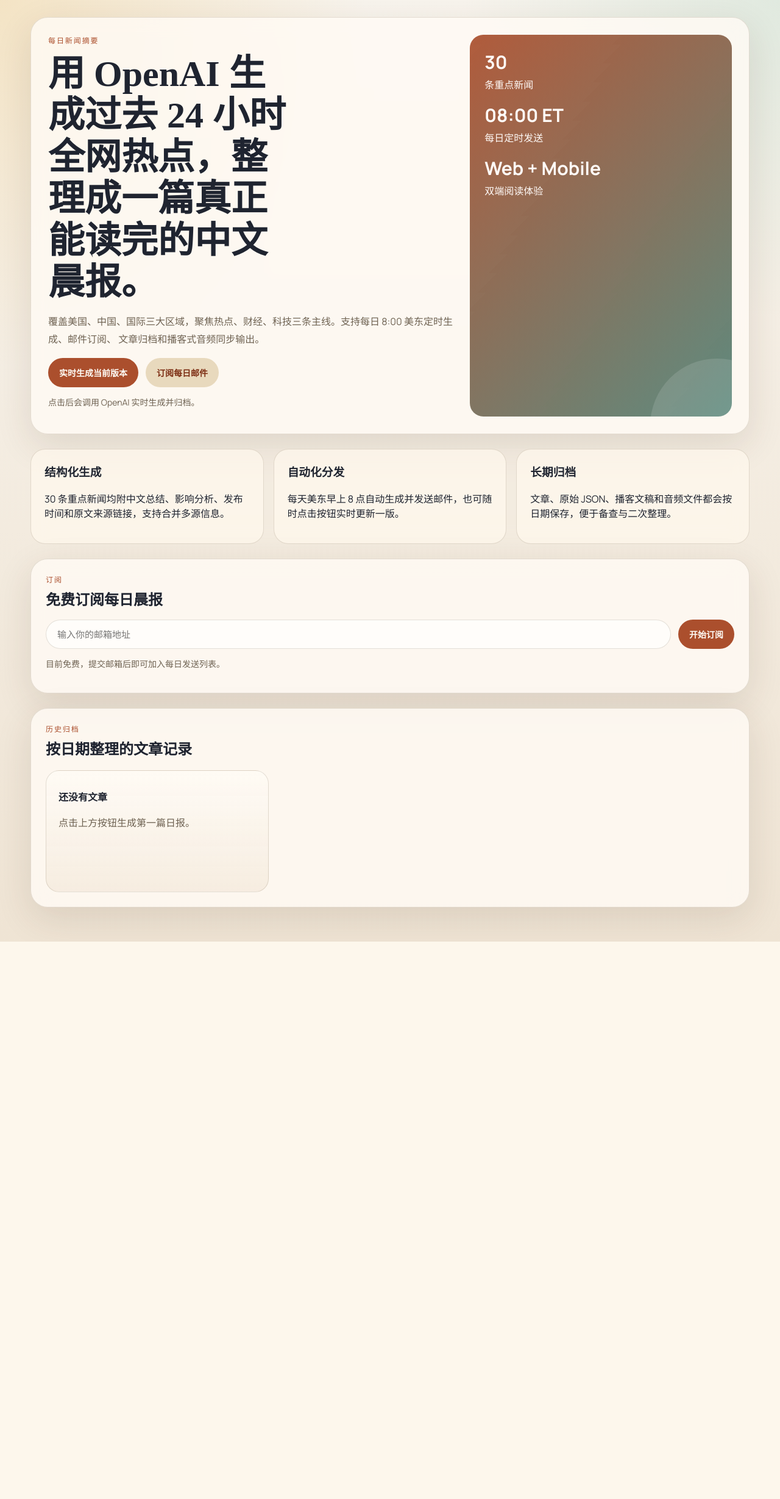
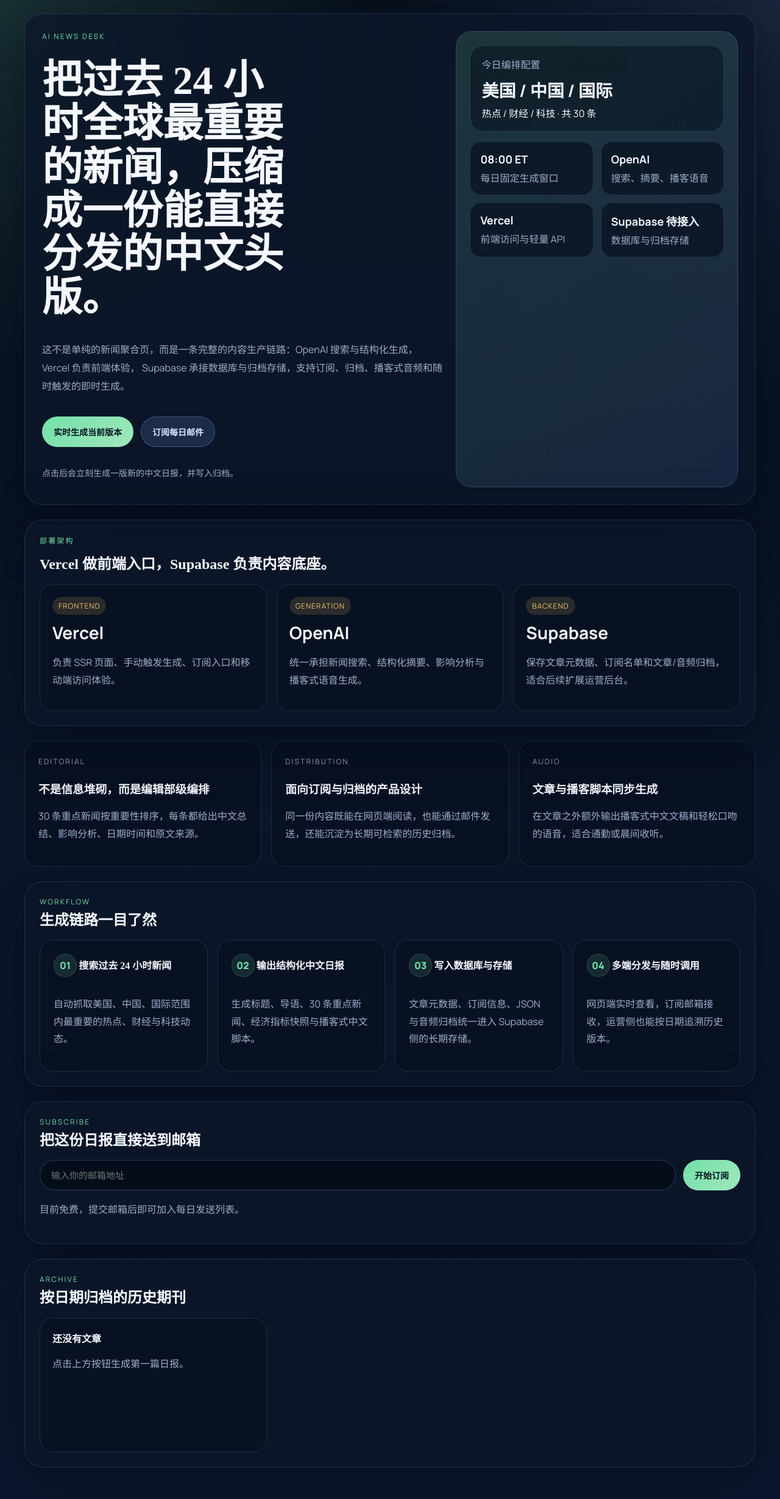
Before and after one commit to EricFollowUH/News, a FastAPI app: page / in a window 1280 px wide. Shown: the whole page at 61% size. Before the commit the page ends 1544 px from the top, so only its background shows below. Run offline with FastAPI, Linux system fonts and the light colour scheme; data that the repository does not hold is empty; some libraries are stand-ins or nearby versions.

Commit message:
Redesign UI for Vercel and Supabase

```diff
--- a/app/static/styles.css
+++ b/app/static/styles.css
@@ -1,14 +1,17 @@
 :root {
-  --bg: #f5f0e8;
-  --surface: rgba(255, 251, 245, 0.82);
-  --surface-strong: #fffaf2;
-  --line: rgba(87, 68, 41, 0.16);
-  --text: #1f2430;
-  --muted: #6e6252;
-  --accent: #ab4f2d;
-  --accent-deep: #7d2e14;
-  --green: #0d7a5f;
-  --shadow: 0 18px 60px rgba(66, 43, 24, 0.12);
+  --bg: #08111f;
+  --bg-soft: #0e1a31;
+  --panel: rgba(11, 22, 41, 0.82);
+  --panel-strong: #101d36;
+  --panel-warm: rgba(23, 36, 60, 0.9);
+  --line: rgba(145, 180, 255, 0.16);
+  --line-strong: rgba(145, 180, 255, 0.28);
+  --text: #f5f8ff;
+  --muted: #9eaeca;
+  --accent: #73e0a9;
+  --accent-2: #86a8ff;
+  --accent-3: #f3c46f;
+  --shadow: 0 26px 90px rgba(3, 8, 18, 0.55);
 }
 
 * {
@@ -21,12 +24,12 @@ html {
 
 body {
   margin: 0;
+  color: var(--text);
   font-family: "Manrope", "PingFang SC", "Hiragino Sans GB", sans-serif;
-  color: var(--text);
   background:
-    radial-gradient(circle at top left, rgba(236, 197, 122, 0.35), transparent 30%),
-    radial-gradient(circle at top right, rgba(117, 185, 160, 0.18), transparent 26%),
-    linear-gradient(180deg, #f8f4ed 0%, #efe4d4 100%);
+    radial-gradient(circle at top left, rgba(115, 224, 169, 0.16), transparent 22%),
+    radial-gradient(circle at top right, rgba(134, 168, 255, 0.14), transparent 24%),
+    linear-gradient(180deg, #07101d 0%, #0a1527 48%, #0c1730 100%);
   min-height: 100vh;
 }
 
@@ -37,67 +40,76 @@ a {
 
 .page-shell,
 .article-page {
-  width: min(1180px, calc(100vw - 32px));
+  width: min(1200px, calc(100vw - 28px));
   margin: 0 auto;
-  padding: 28px 0 56px;
+  padding: 22px 0 52px;
 }
 
 .hero,
+.stack-strip,
 .latest,
-.features,
 .subscribe,
 .archive,
+.workflow,
+.article-detail-hero,
 .article-rich {
-  background: var(--surface);
-  backdrop-filter: blur(14px);
+  background: var(--panel);
   border: 1px solid var(--line);
   box-shadow: var(--shadow);
-  border-radius: 28px;
+  backdrop-filter: blur(20px);
+  border-radius: 30px;
 }
 
 .hero {
+  padding: 28px;
+}
+
+.hero--product {
   display: grid;
-  grid-template-columns: 1.4fr 0.9fr;
-  gap: 24px;
-  padding: 28px;
-  min-height: 440px;
+  grid-template-columns: minmax(0, 1.35fr) minmax(280px, 0.95fr);
+  gap: 22px;
 }
 
 .hero__content {
   display: flex;
   flex-direction: column;
   justify-content: space-between;
+  gap: 18px;
 }
 
 .hero__eyebrow,
 .section-head__eyebrow,
-.eyebrow {
+.eyebrow,
+.feature__kicker {
+  margin: 0 0 10px;
+  font-size: 12px;
+  letter-spacing: 0.18em;
   text-transform: uppercase;
-  letter-spacing: 0.16em;
-  font-size: 12px;
   color: var(--accent);
-  margin: 0 0 12px;
 }
 
 .hero h1,
+.section-head h2,
 .latest h2,
-.section-head h2,
-.article-header h1 {
+.article-header h1,
+.article-detail-hero h1 {
   margin: 0;
   font-family: "Noto Serif SC", serif;
-  line-height: 1.14;
+  line-height: 1.08;
 }
 
 .hero h1 {
-  font-size: clamp(34px, 6vw, 60px);
-  max-width: 13ch;
+  font-size: clamp(36px, 6vw, 66px);
+  max-width: 12ch;
 }
 
 .hero__lede,
 .latest__deck,
+.subscribe__hint,
+.article-detail-hero__deck,
 .article-header .deck {
   color: var(--muted);
-  line-height: 1.8;
+  line-height: 1.9;
   font-size: 16px;
 }
 
@@ -109,13 +121,16 @@ a {
 }
 
 .button {
-  border: none;
+  display: inline-flex;
+  align-items: center;
+  justify-content: center;
   border-radius: 999px;
+  border: 1px solid transparent;
   padding: 14px 18px;
   font-size: 14px;
-  font-weight: 700;
+  font-weight: 800;
   cursor: pointer;
-  transition: transform 160ms ease, background 160ms ease, color 160ms ease;
+  transition: transform 180ms ease, border-color 180ms ease, background 180ms ease;
 }
 
 .button:hover {
@@ -123,57 +138,23 @@ a {
 }
 
 .button--primary {
-  background: var(--accent);
-  color: #fffdf7;
+  background: linear-gradient(135deg, var(--accent), #9fe7bc);
+  color: #07131f;
 }
 
 .button--secondary {
-  background: #e8d9bd;
-  color: var(--accent-deep);
+  background: rgba(134, 168, 255, 0.15);
+  border-color: rgba(134, 168, 255, 0.35);
+  color: #dce7ff;
 }
 
 .button--ghost {
   background: transparent;
-  color: var(--accent-deep);
-  border: 1px solid var(--line);
-}
-
-.hero__panel {
-  position: relative;
-  overflow: hidden;
-  border-radius: 22px;
-  background:
-    linear-gradient(135deg, rgba(171, 79, 45, 0.93), rgba(86, 132, 121, 0.95)),
-    linear-gradient(180deg, rgba(255, 255, 255, 0.08), transparent);
-  padding: 24px;
-  color: #fffaf7;
-}
-
-.hero__panel::after {
-  content: "";
-  position: absolute;
-  inset: auto -20% -20% auto;
-  width: 220px;
-  height: 220px;
-  border-radius: 50%;
-  background: rgba(255, 255, 255, 0.12);
-}
-
-.hero__stats {
-  display: grid;
-  gap: 18px;
-  position: relative;
-  z-index: 1;
-}
-
-.hero__stats strong {
-  display: block;
-  font-size: 30px;
-  margin-bottom: 4px;
+  border-color: var(--line-strong);
+  color: #edf3ff;
 }
 
 .hero__note,
-.subscribe__hint,
 .latest__meta,
 .window,
 .article-footer {
@@ -181,25 +162,132 @@ a {
   font-size: 14px;
 }
 
+.hero__panel {
+  border-radius: 26px;
+  padding: 22px;
+  position: relative;
+  overflow: hidden;
+}
+
+.hero__panel--dashboard {
+  background:
+    linear-gradient(145deg, rgba(115, 224, 169, 0.14), rgba(134, 168, 255, 0.12)),
+    linear-gradient(180deg, rgba(255, 255, 255, 0.02), transparent);
+  border: 1px solid rgba(134, 168, 255, 0.2);
+}
+
+.signal-card {
+  padding: 18px;
+  background: rgba(6, 13, 26, 0.48);
+  border: 1px solid rgba(115, 224, 169, 0.18);
+  border-radius: 22px;
+  margin-bottom: 16px;
+}
+
+.signal-card p,
+.signal-grid span {
+  margin: 0;
+  color: var(--muted);
+}
+
+.signal-card strong {
+  display: block;
+  margin: 10px 0 6px;
+  font-size: 28px;
+}
+
+.signal-grid {
+  display: grid;
+  grid-template-columns: repeat(2, minmax(0, 1fr));
+  gap: 12px;
+}
+
+.signal-grid article {
+  padding: 16px;
+  border-radius: 18px;
+  background: rgba(7, 15, 28, 0.68);
+  border: 1px solid var(--line);
+}
+
+.signal-grid strong {
+  display: block;
+  font-size: 18px;
+  margin-bottom: 6px;
+}
+
+.stack-strip,
 .latest,
 .subscribe,
-.archive {
+.archive,
+.workflow {
   margin-top: 24px;
   padding: 24px;
+}
+
+.stack-strip__header h2 {
+  margin: 0;
+  font-family: "Noto Serif SC", serif;
+}
+
+.stack-grid,
+.market-strip,
+.archive-grid,
+.workflow-grid,
+.features {
+  display: grid;
+  gap: 16px;
+}
+
+.stack-grid {
+  margin-top: 18px;
+  grid-template-columns: repeat(3, minmax(0, 1fr));
+}
+
+.stack-card,
+.market-pill,
+.archive-card,
+.workflow-grid article,
+.features article,
+.market-card {
+  border-radius: 22px;
+  border: 1px solid var(--line);
+  background: rgba(9, 18, 34, 0.92);
+}
+
+.stack-card {
+  padding: 20px;
+}
+
+.stack-card__label {
+  display: inline-flex;
+  margin-bottom: 10px;
+  padding: 6px 10px;
+  border-radius: 999px;
+  background: rgba(243, 196, 111, 0.14);
+  color: var(--accent-3);
+  font-size: 12px;
+  letter-spacing: 0.08em;
+  text-transform: uppercase;
+}
+
+.stack-card strong {
+  display: block;
+  font-size: 28px;
+  margin-bottom: 8px;
+}
+
+.stack-card p,
+.features p,
+.workflow-grid p,
+.archive-card p {
+  color: var(--muted);
+  line-height: 1.8;
 }
 
 .section-head {
   display: flex;
   align-items: end;
   justify-content: space-between;
-  gap: 16px;
-}
-
-.market-strip,
-.market-grid,
-.archive-grid,
-.features {
-  display: grid;
   gap: 16px;
 }
 
@@ -210,51 +298,75 @@ a {
 
 .market-pill,
 .market-card {
-  background: var(--surface-strong);
-  border: 1px solid var(--line);
-  border-radius: 20px;
   padding: 18px;
 }
 
 .market-pill span,
 .market-card__top span {
   display: block;
+  color: var(--muted);
   font-size: 13px;
-  color: var(--muted);
 }
 
 .market-pill strong,
 .market-card strong {
   display: block;
+  margin: 10px 0 6px;
   font-size: 24px;
-  margin: 10px 0 6px;
 }
 
 .market-pill em,
 .market-card p {
+  color: var(--accent);
   font-style: normal;
-  color: var(--green);
+}
+
+.latest__meta {
+  display: flex;
+  flex-wrap: wrap;
+  gap: 14px;
+  margin-top: 16px;
+}
+
+.latest__meta a,
+.sources a {
+  color: #b9cfff;
+  text-decoration: underline;
 }
 
 .features {
   grid-template-columns: repeat(3, minmax(0, 1fr));
   margin-top: 24px;
-  padding: 0;
-  background: transparent;
-  box-shadow: none;
-  border: none;
 }
 
-.features article {
+.features article,
+.workflow-grid article {
   padding: 22px;
-  background: rgba(255, 248, 238, 0.72);
-  border-radius: 24px;
-  border: 1px solid var(--line);
 }
 
-.features h3 {
-  margin-top: 0;
+.features h3,
+.workflow-grid strong,
+.archive-card strong {
   font-family: "Noto Serif SC", serif;
+}
+
+.workflow-grid {
+  margin-top: 18px;
+  grid-template-columns: repeat(4, minmax(0, 1fr));
+}
+
+.workflow-grid span {
+  display: inline-flex;
+  align-items: center;
+  justify-content: center;
+  width: 38px;
+  height: 38px;
+  border-radius: 50%;
+  background: rgba(115, 224, 169, 0.12);
+  border: 1px solid rgba(115, 224, 169, 0.2);
+  color: var(--accent);
+  font-weight: 800;
+  margin-bottom: 14px;
 }
 
 .subscribe-form {
@@ -267,51 +379,53 @@ a {
   flex: 1;
   min-width: 0;
   border-radius: 999px;
-  border: 1px solid var(--line);
-  padding: 14px 18px;
-  background: #fffdfa;
+  border: 1px solid var(--line-strong);
+  background: rgba(5, 12, 24, 0.85);
+  color: var(--text);
+  padding: 15px 18px;
   font-size: 15px;
 }
 
 .archive-grid {
+  margin-top: 20px;
   grid-template-columns: repeat(3, minmax(0, 1fr));
-  margin-top: 20px;
 }
 
 .archive-card {
   display: block;
-  min-height: 200px;
+  min-height: 220px;
   padding: 20px;
-  border-radius: 22px;
-  background: linear-gradient(180deg, rgba(255, 251, 245, 0.95), rgba(245, 235, 222, 0.9));
-  border: 1px solid var(--line);
 }
 
 .archive-card span {
+  display: inline-block;
+  margin-bottom: 10px;
+  color: var(--accent-3);
   font-size: 12px;
-  color: var(--accent);
   letter-spacing: 0.08em;
   text-transform: uppercase;
 }
 
-.archive-card strong {
-  display: block;
-  margin: 12px 0 10px;
-  font-family: "Noto Serif SC", serif;
-  line-height: 1.45;
+.article-detail-hero {
+  padding: 24px;
+  margin-bottom: 22px;
 }
 
-.archive-card p {
-  color: var(--muted);
-  line-height: 1.7;
+.article-detail-hero h1 {
+  font-size: clamp(34px, 5vw, 58px);
+  max-width: 12ch;
 }
 
 .article-page__top {
-  margin-bottom: 18px;
+  margin-bottom: 20px;
 }
 
 .article-rich {
-  padding: 32px;
+  padding: 30px;
+}
+
+.article-rich--detail {
+  background: rgba(9, 18, 34, 0.92);
 }
 
 .article-shell {
--- a/app/templates/index.html
+++ b/app/templates/index.html
@@ -2,35 +2,68 @@
 {% block title %}{{ settings.app_name }}{% endblock %}
 {% block body %}
   <main class="page-shell">
-    <section class="hero">
+    <section class="hero hero--product">
       <div class="hero__content">
-        <p class="hero__eyebrow">每日新闻摘要</p>
-        <h1>用 OpenAI 生成过去 24 小时全网热点，整理成一篇真正能读完的中文晨报。</h1>
+        <p class="hero__eyebrow">AI News Desk</p>
+        <h1>把过去 24 小时全球最重要的新闻，压缩成一份能直接分发的中文头版。</h1>
         <p class="hero__lede">
-          覆盖美国、中国、国际三大区域，聚焦热点、财经、科技三条主线。支持每日 8:00 美东定时生成、邮件订阅、
-          文章归档和播客式音频同步输出。
+          这不是单纯的新闻聚合页，而是一条完整的内容生产链路：OpenAI 搜索与结构化生成，Vercel 负责前端体验，
+          Supabase 承接数据库与归档存储，支持订阅、归档、播客式音频和随时触发的即时生成。
         </p>
         <div class="hero__actions">
           <button class="button button--primary" id="generate-button" type="button">实时生成当前版本</button>
           <a class="button button--secondary" href="#subscribe">订阅每日邮件</a>
         </div>
-        <p class="hero__note" id="generate-status">点击后会调用 OpenAI 实时生成并归档。</p>
+        <p class="hero__note" id="generate-status">点击后会立刻生成一版新的中文日报，并写入归档。</p>
       </div>
-      <div class="hero__panel">
-        <div class="hero__stats">
-          <div>
-            <strong>30</strong>
-            <span>条重点新闻</span>
-          </div>
-          <div>
+      <div class="hero__panel hero__panel--dashboard">
+        <div class="signal-card">
+          <p>今日编排配置</p>
+          <strong>美国 / 中国 / 国际</strong>
+          <span>热点 / 财经 / 科技 · 共 30 条</span>
+        </div>
+        <div class="signal-grid">
+          <article>
             <strong>08:00 ET</strong>
-            <span>每日定时发送</span>
-          </div>
-          <div>
-            <strong>Web + Mobile</strong>
-            <span>双端阅读体验</span>
-          </div>
+            <span>每日固定生成窗口</span>
+          </article>
+          <article>
+            <strong>OpenAI</strong>
+            <span>搜索、摘要、播客语音</span>
+          </article>
+          <article>
+            <strong>Vercel</strong>
+            <span>前端访问与轻量 API</span>
+          </article>
+          <article>
+            <strong>{% if settings.supabase_url %}Supabase 已接入{% else %}Supabase 待接入{% endif %}</strong>
+            <span>数据库与归档存储</span>
+          </article>
         </div>
+      </div>
+    </section>
+
+    <section class="stack-strip">
+      <div class="stack-strip__header">
+        <p class="section-head__eyebrow">部署架构</p>
+        <h2>Vercel 做前端入口，Supabase 负责内容底座。</h2>
+      </div>
+      <div class="stack-grid">
+        <article class="stack-card">
+          <span class="stack-card__label">Frontend</span>
+          <strong>Vercel</strong>
+          <p>负责 SSR 页面、手动触发生成、订阅入口和移动端访问体验。</p>
+        </article>
+        <article class="stack-card">
+          <span class="stack-card__label">Generation</span>
+          <strong>OpenAI</strong>
+          <p>统一承担新闻搜索、结构化摘要、影响分析与播客式语音生成。</p>
+        </article>
+        <article class="stack-card">
+          <span class="stack-card__label">Backend</span>
+          <strong>Supabase</strong>
+          <p>保存文章元数据、订阅名单和文章/音频归档，适合后续扩展运营后台。</p>
+        </article>
       </div>
     </section>
 
@@ -38,7 +71,7 @@
       <section class="latest">
         <div class="section-head">
           <div>
-            <p class="section-head__eyebrow">最新归档</p>
+            <p class="section-head__eyebrow">Latest Issue</p>
             <h2>{{ latest.title }}</h2>
           </div>
           <a class="button button--ghost" href="/articles/{{ latest.slug }}">阅读全文</a>
@@ -65,24 +98,58 @@
 
     <section class="features">
       <article>
-        <h3>结构化生成</h3>
-        <p>30 条重点新闻均附中文总结、影响分析、发布时间和原文来源链接，支持合并多源信息。</p>
+        <p class="feature__kicker">Editorial</p>
+        <h3>不是信息堆砌，而是编辑部级编排</h3>
+        <p>30 条重点新闻按重要性排序，每条都给出中文总结、影响分析、日期时间和原文来源。</p>
       </article>
       <article>
-        <h3>自动化分发</h3>
-        <p>每天美东早上 8 点自动生成并发送邮件，也可随时点击按钮实时更新一版。</p>
+        <p class="feature__kicker">Distribution</p>
+        <h3>面向订阅与归档的产品设计</h3>
+        <p>同一份内容既能在网页端阅读，也能通过邮件发送，还能沉淀为长期可检索的历史归档。</p>
       </article>
       <article>
-        <h3>长期归档</h3>
-        <p>文章、原始 JSON、播客文稿和音频文件都会按日期保存，便于备查与二次整理。</p>
+        <p class="feature__kicker">Audio</p>
+        <h3>文章与播客脚本同步生成</h3>
+        <p>在文章之外额外输出播客式中文文稿和轻松口吻的语音，适合通勤或晨间收听。</p>
       </article>
+    </section>
+
+    <section class="workflow">
+      <div class="section-head">
+        <div>
+          <p class="section-head__eyebrow">Workflow</p>
+          <h2>生成链路一目了然</h2>
+        </div>
+      </div>
+      <div class="workflow-grid">
+        <article>
+          <span>01</span>
+          <strong>搜索过去 24 小时新闻</strong>
+          <p>自动抓取美国、中国、国际范围内最重要的热点、财经与科技动态。</p>
+        </article>
+        <article>
+          <span>02</span>
+          <strong>输出结构化中文日报</strong>
+          <p>生成标题、导语、30 条重点新闻、经济指标快照与播客式中文脚本。</p>
+        </article>
+        <article>
+          <span>03</span>
+          <strong>写入数据库与存储</strong>
+          <p>文章元数据、订阅信息、JSON 与音频归档统一进入 Supabase 侧的长期存储。</p>
+        </article>
+        <article>
+          <span>04</span>
+          <strong>多端分发与随时调用</strong>
+          <p>网页端实时查看，订阅邮箱接收，运营侧也能按日期追溯历史版本。</p>
+        </article>
+      </div>
     </section>
 
     <section class="subscribe" id="subscribe">
       <div class="section-head">
         <div>
-          <p class="section-head__eyebrow">订阅</p>
-          <h2>免费订阅每日晨报</h2>
+          <p class="section-head__eyebrow">Subscribe</p>
+          <h2>把这份日报直接送到邮箱</h2>
         </div>
       </div>
       <form id="subscribe-form" class="subscribe-form">
@@ -95,8 +162,8 @@
     <section class="archive">
       <div class="section-head">
         <div>
-          <p class="section-head__eyebrow">历史归档</p>
-          <h2>按日期整理的文章记录</h2>
+          <p class="section-head__eyebrow">Archive</p>
+          <h2>按日期归档的历史期刊</h2>
         </div>
       </div>
       <div class="archive-grid">
```
Also changed, not shown: other parts of app/static/styles.css (+25 -14 lines), app/templates/article_detail.html (+6 -1 lines), docs/deployment.md (+39 -109 lines), supabase/schema.sql (added, +26 -0 lines), README.md, 2 other files.
